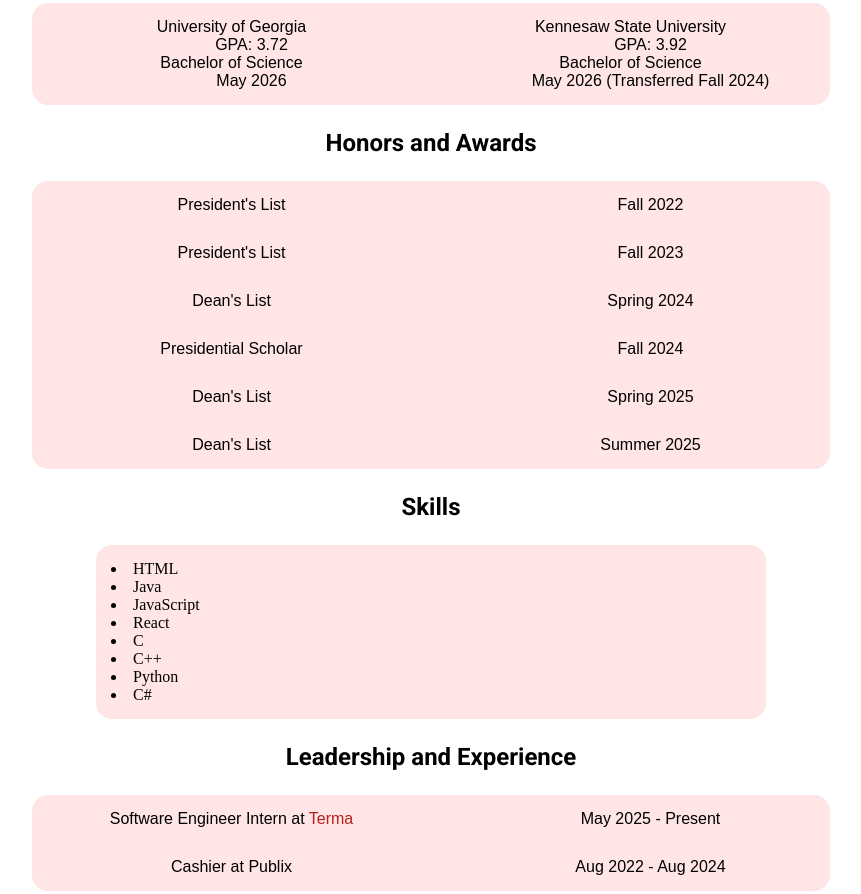
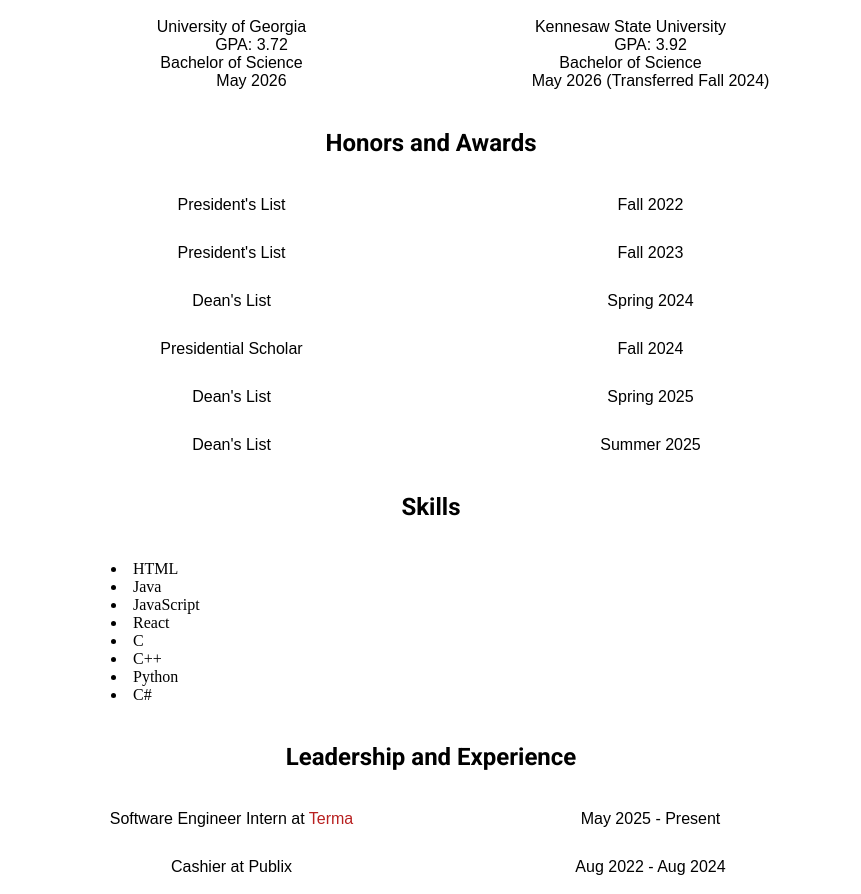
Before and after one commit to tdees4/tdees4.github.io, a website: page index.html in a window 1280 px wide. Shown: the part 439-1333 px from the top of the page, without its empty margins (209-1070 px from the left). Drawn offline with Linux system fonts and the light colour scheme.

Commit message:
remove background for lists

```diff
--- a/css/style.css
+++ b/css/style.css
@@ -116,9 +116,7 @@ section dl {
   width: 60%;
   margin: 0 auto;
 
-  background-color: rgb(255, 229, 229);
   padding: 15px;
-  border-radius: 1em;
 
   font-family: Arial, Helvetica, sans-serif;
   display: grid;
@@ -130,9 +128,7 @@ section dl {
 }
 
 section ul {
-  background-color: rgb(255, 229, 229);
   padding: 15px;
-  border-radius: 1em;
 
   width: 50%;
   margin: 0 auto;
```
